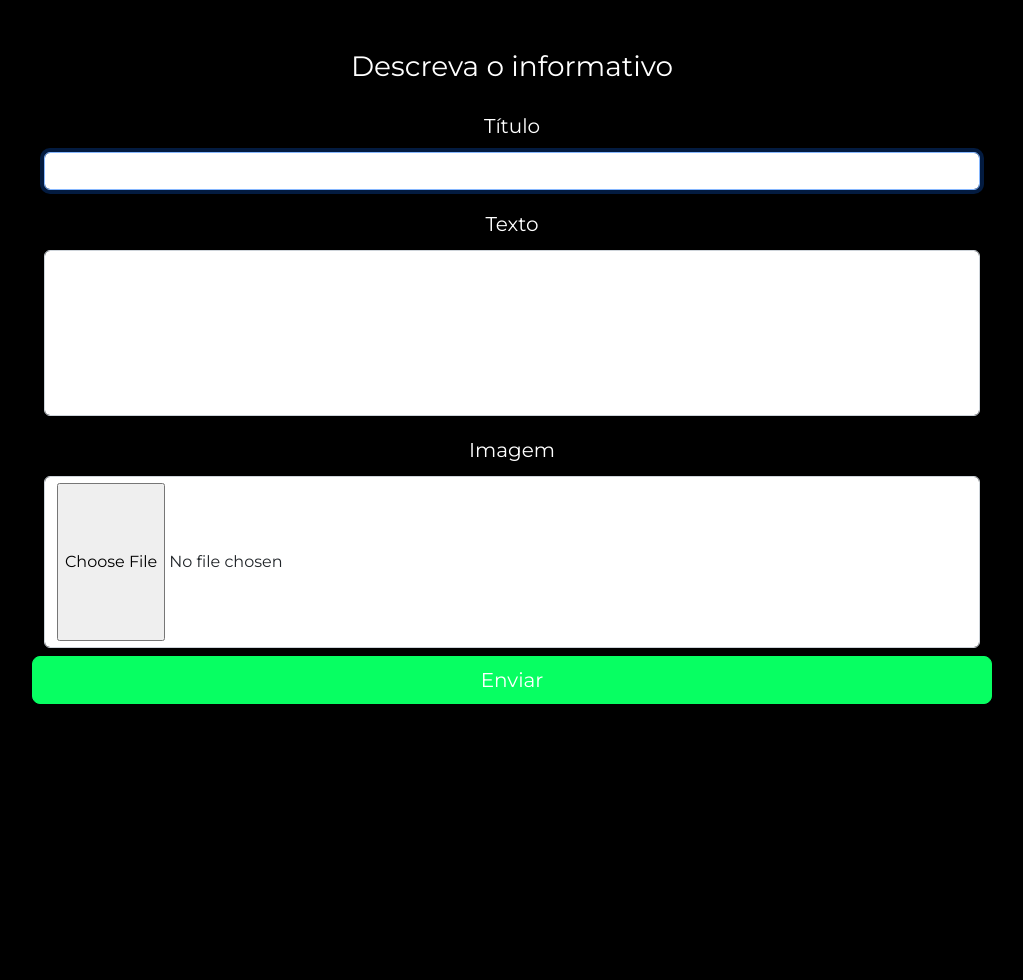
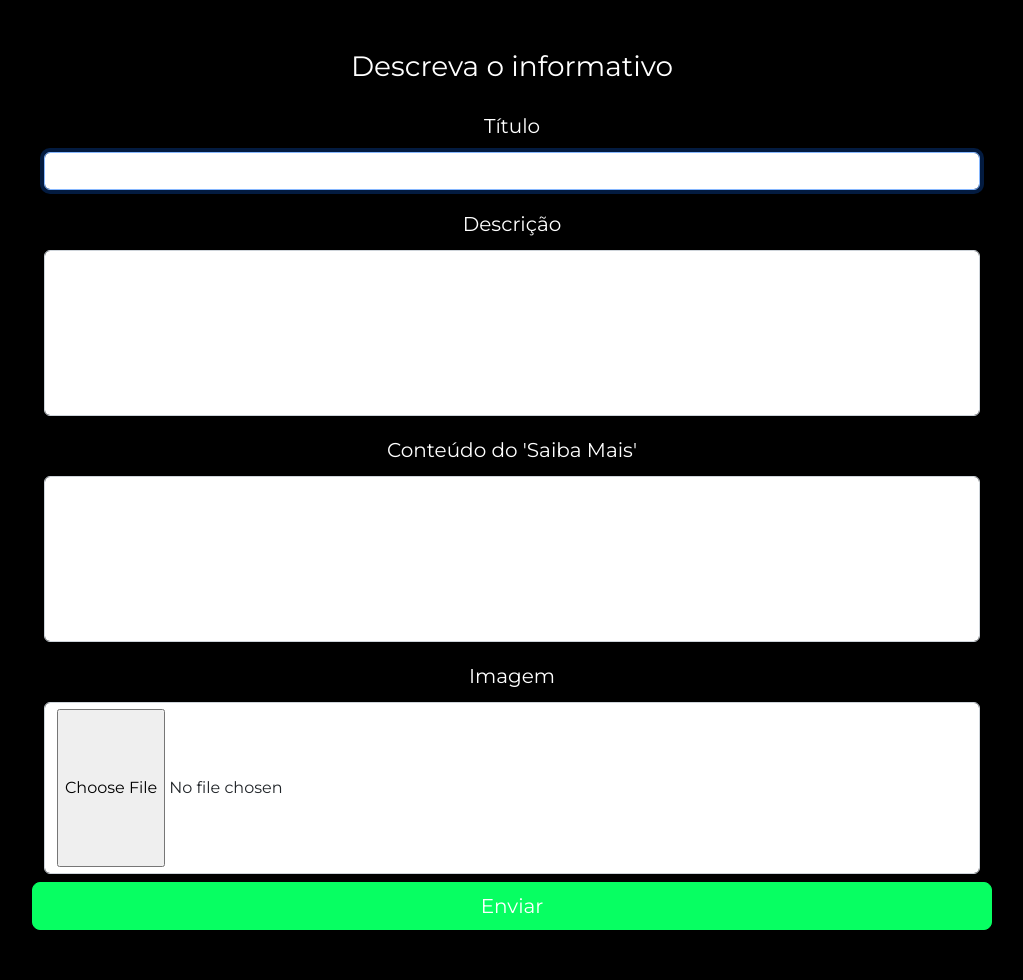
Before and after one commit to sistemasaquarema/sistemapredio2024, a PHP site: page /informativos_edicao.php in a window 1280 px wide. Shown: the part 66-1046 px from the top of the page, without its empty margins (128-1151 px from the left). Before the commit the page ends 770 px from the top, so only its background shows below. Run offline with PHP 8.4, Linux system fonts and the light colour scheme.

Commit message:
inclui mais um campo

```diff
--- a/informativos_edicao.php
+++ b/informativos_edicao.php
@@ -62,8 +62,13 @@
 
 
       <div class="col-sm-12">
-        <label for="texto" class="form-label">Texto</label>
+        <label for="texto" class="form-label">Descrição</label>
         <input type="text" class="form-control1" id="" name="texto" placeholder="" value="" autofocus required>
+      </div>
+
+      <div class="col-sm-12">
+        <label for="texto" class="form-label">Conteúdo do 'Saiba Mais'</label>
+        <input type="text" class="form-control1" id="" name="saiba-mais" placeholder="" value="" autofocus required>
       </div>
       <div class="col-sm-12">
         <label for="imagem" class="form-label">Imagem</label>
```
